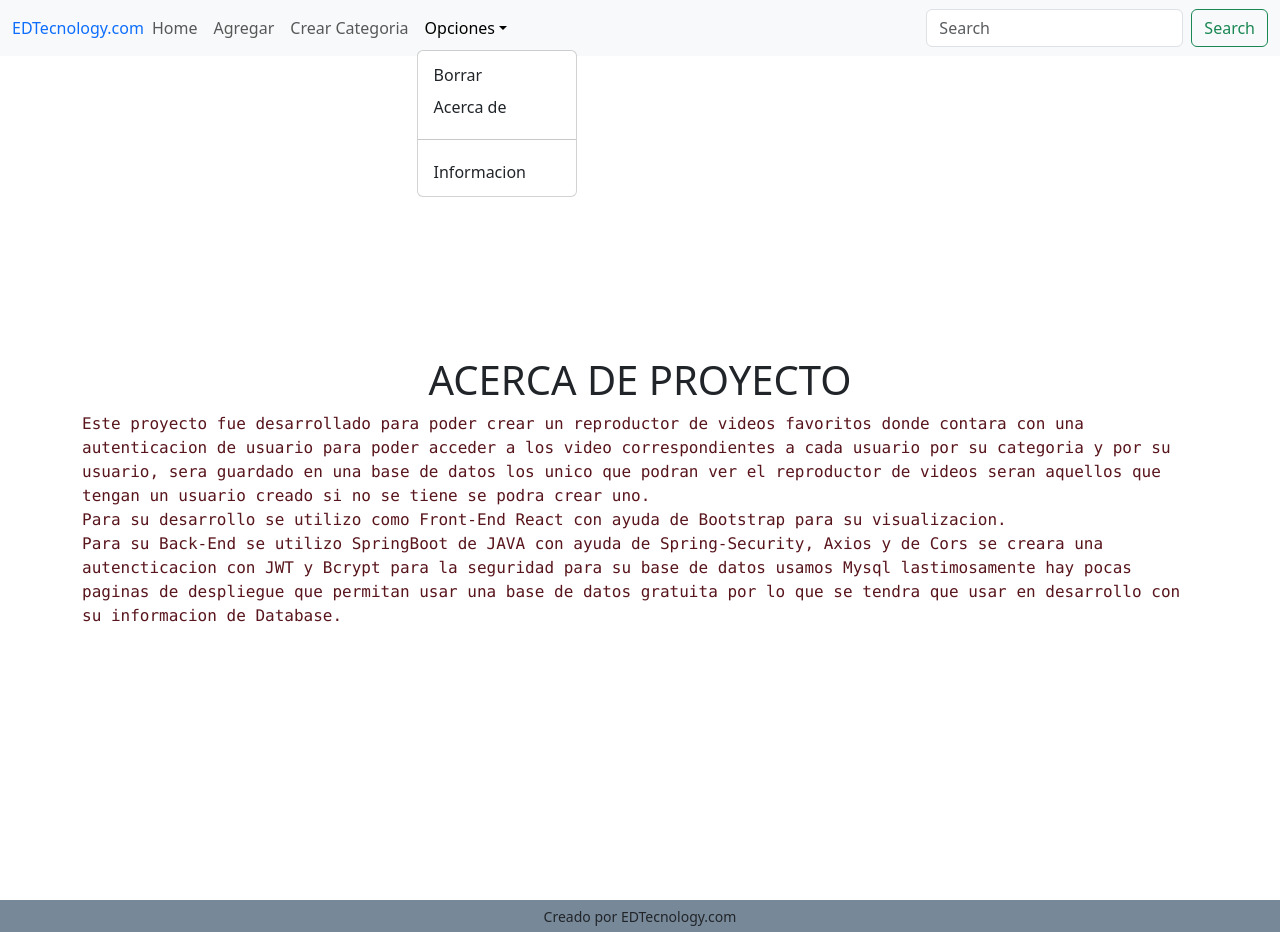
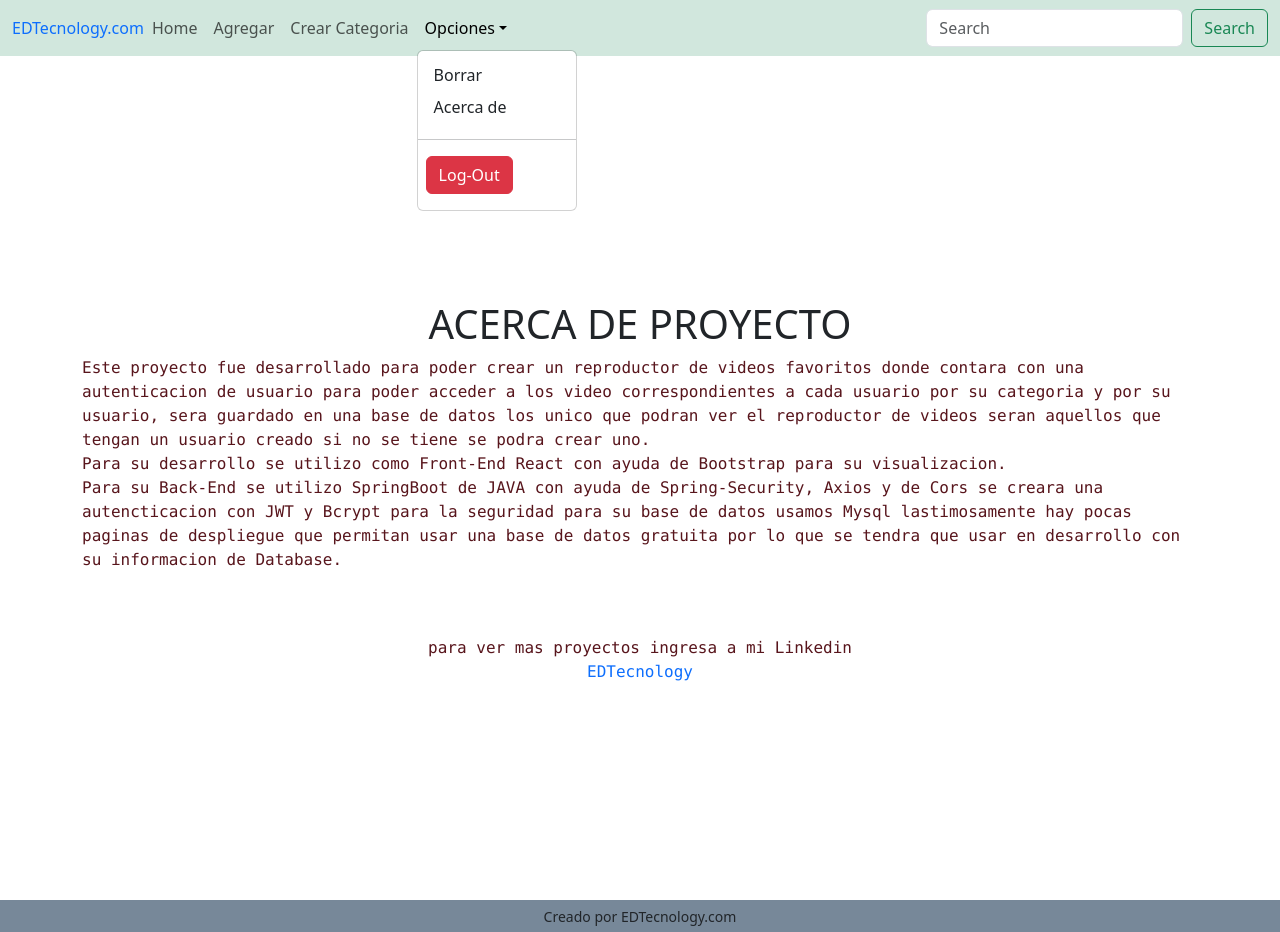
Before and after one commit to edG5LATAN/reproductorVideoOnlineV1.0.0, a React (Vite) app: page /acercade in a window 1280 px wide. Both pictures are taken after a click on the button "Opciones". Built offline with nearby package versions, Linux system fonts and the light colour scheme.

Commit message:
actualizacion de login

```diff
--- a/src/App.jsx
+++ b/src/App.jsx
@@ -14,7 +14,7 @@ import AsercaDe from "./components/asercaDe/AsercaDe.jsx";
 
 function App() {
 
-  const [user,setuser]=useState({nombre:"edwin",clave:"1234"})
+  const [user,setuser]=useState()
 
 
   return (
--- a/src/components/asercaDe/AsercaDe.jsx
+++ b/src/components/asercaDe/AsercaDe.jsx
@@ -2,7 +2,10 @@ import React from "react";
 
 function AsercaDe() {
   return (
-    <div className="container d-grid align-items-center align-content-center" style={{ marginTop: "100px",minHeight:"100vh" }}>
+    <div
+      className="container d-grid align-items-center align-content-center"
+      style={{ marginTop: "100px", minHeight: "100vh" }}
+    >
       <h1 className="text-uppercase text-center">acerca de proyecto</h1>
       <p className="text-danger-emphasis font-monospace">
         Este proyecto fue desarrollado para poder crear un reproductor de videos
@@ -15,12 +18,24 @@ function AsercaDe() {
         Bootstrap para su visualizacion.
         <br />
         Para su Back-End se utilizo SpringBoot de JAVA con ayuda de
-        Spring-Security, Axios y de Cors se creara una
-        autencticacion con JWT y Bcrypt para la seguridad para su base de datos
-        usamos Mysql lastimosamente hay pocas paginas de despliegue que permitan
-        usar una base de datos gratuita por lo que se tendra que usar en
-        desarrollo con su informacion de Database.
+        Spring-Security, Axios y de Cors se creara una autencticacion con JWT y
+        Bcrypt para la seguridad para su base de datos usamos Mysql
+        lastimosamente hay pocas paginas de despliegue que permitan usar una
+        base de datos gratuita por lo que se tendra que usar en desarrollo con
+        su informacion de Database.
       </p>
+
+      <div className="text-center mt-5">
+        <p className="text-danger-emphasis font-monospace">
+          para ver mas proyectos ingresa a mi Linkedin<br/>
+          <a
+          className="text-decoration-none"
+          target="_blank"
+          href="https://www.linkedin.com/in/edwin-castro-13a763272">
+            EDTecnology
+          </a>
+        </p>
+      </div>
     </div>
   );
 }
--- a/src/components/header/Header.jsx
+++ b/src/components/header/Header.jsx
@@ -4,7 +4,7 @@ import { Link } from "react-router-dom";
 
 function Header() {
   return (
-    <nav class="navbar navbar-expand-lg bg-body-tertiary fixed-top">
+    <nav class="navbar navbar-expand-lg bg-success-subtle fixed-top">
       <div class="container-fluid">
           <a class="nav-link text-primary disabled" aria-disabled="true">
             EDTecnology.com
@@ -61,10 +61,10 @@ function Header() {
                 <li>
                   <hr />
                 </li>
-                <li>
-                  <a class="dropdown-item" href="#">
-                    Informacion
-                  </a>
+                <li className="m-2">
+                  <button className="btn btn-danger">
+                    Log-Out
+                  </button>
                 </li>
               </ul>
             </li>
--- a/src/components/login/Login.css
+++ b/src/components/login/Login.css
@@ -9,15 +9,22 @@
   border: 1px solid blueviolet;
   border-radius: 10px;
   overflow: hidden;
+  box-shadow: 2px 2px 3px 4px;
 }
 .login{
   opacity: 0.4;
+  transition: 0.35s all ease-in-out;
 }
 .login:hover{
   background-image:url('https://i.pinimg.com/736x/13/a6/53/13a653e9c0ec6e38a7e51ea4e4c8add9.jpg');
   background-size: contain;
   background-repeat: repeat;
   opacity: 1;
+  h2{
+    color: gold;
+    text-shadow: 2px 3px 5px red;
+    font-weight: bold;
+  }
 }
 
 
```
